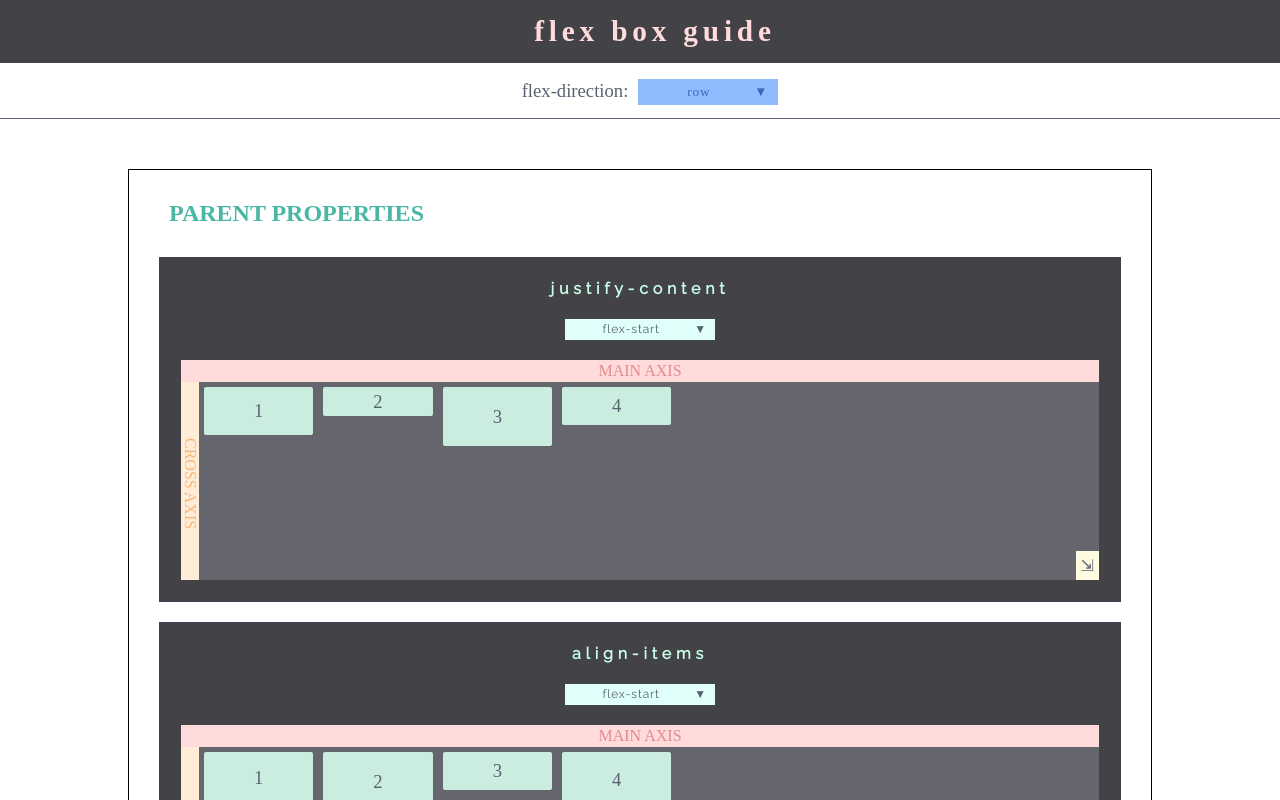
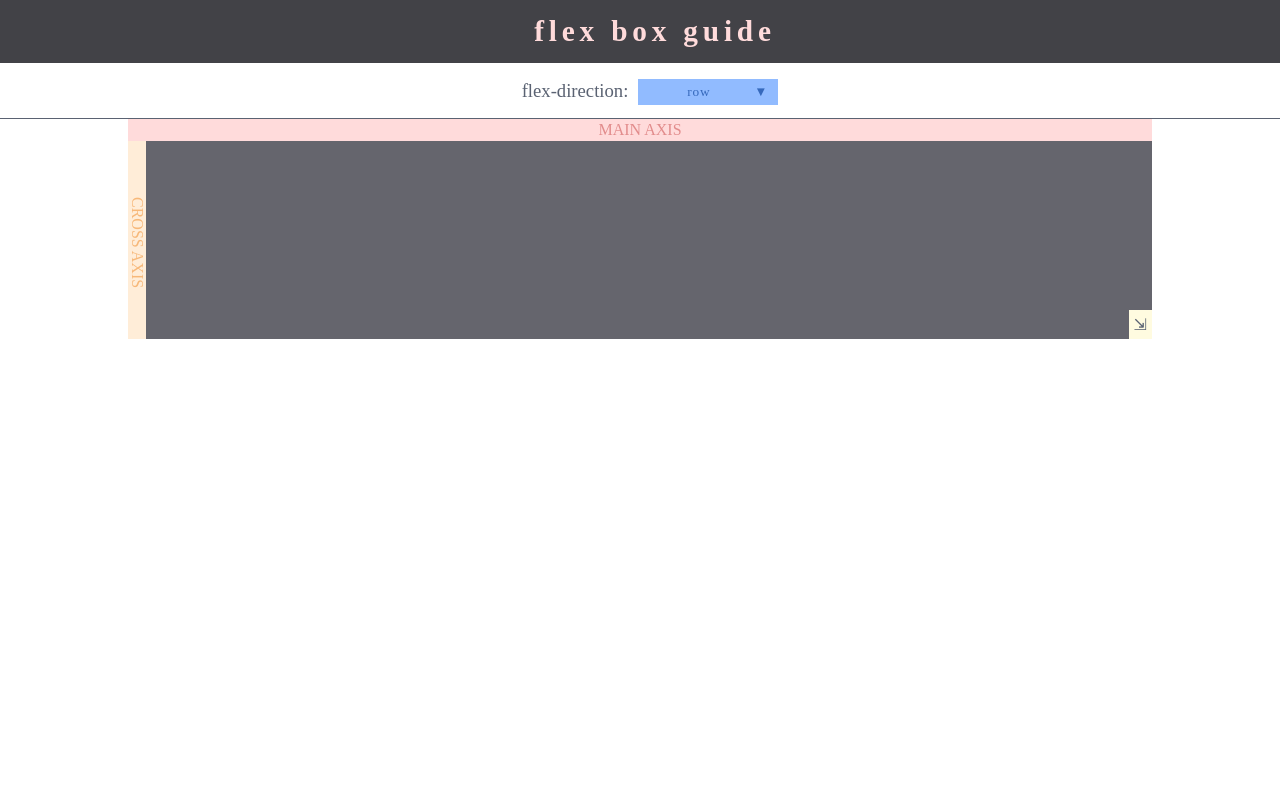
Before and after one commit to mlizchap/flex-box-guide, a React (Create React App) app: page / in a window 1280 px wide. Shown: the top 800 px of the page. Built offline with nearby package versions, Linux system fonts and the light colour scheme; a web font is replaced by a local one.

Commit message:
made the flex display box a reusable container

```diff
--- a/src/components/App.js
+++ b/src/components/App.js
@@ -2,7 +2,7 @@ import React, { Component } from 'react';
 import styled from 'styled-components';
 
 import FlexDirectionChange from './FlexDirectionChange';
-import ChildPropertiesSection from './_childPropertiesSection';
+import ChildPropSection from './ChildPropSection';
 import ParentPropertiesSection from './parentPropertiesSection';
 import { globalStyle } from '../globalStyle';
 import Header from './Header';
@@ -22,8 +22,8 @@ class App extends Component {
                     handleSelect={(selectedItem) => this.setState({direction: selectedItem})}
                 />
                 <ContentDisplay>
-                    <ParentPropertiesSection flexDirection={this.state.direction} />
-                    <ChildPropertiesSection flexDirection={this.state.direction}/>
+                    {/* <ParentPropertiesSection flexDirection={this.state.direction} /> */}
+                    <ChildPropSection flexDirection={this.state.direction}/>
 
                 </ContentDisplay>
             </div>
--- /dev/null
+++ b/src/components/ChildPropSection/index.js
@@ -0,0 +1,19 @@
+import React, { Component } from 'react';
+
+import FlexDisplayBox from '../FlexDisplayBox'
+
+class ChildPropSection extends Component {
+    constructor(props) {
+        super(props);
+        this.state = {  };
+    }
+    render() {
+        return (
+            <div>
+                <FlexDisplayBox {...this.props} />
+            </div>
+        );
+    }
+}
+
+export default ChildPropSection;
--- /dev/null
+++ b/src/components/FlexDisplayBox.js
@@ -0,0 +1,111 @@
+import React, { Component } from 'react';
+import styled from 'styled-components';
+
+// import FlexDisplayItem from './FlexDisplayItem';
+import resizable from './resizable';
+import { globalStyle } from '../globalStyle';
+// import FlexDisplayItem from './FlexDisplayItem';
+
+class FlexDisplayBox extends Component {
+    constructor(props) {
+        super(props);
+        this.state = {
+            flexDir: "row",
+            heights: [],
+        }
+    }
+    componentDidMount = () => {
+        this.setState({ heights: Array.from({length: 10}, (_, i) => this.getRandomValue(25, 75)) })
+    }
+    getRandomValue = (min,max) => {
+        return Math.floor(Math.random()*(max-min+1)+min);
+    }
+    render() {
+        return (
+            <React.Fragment>
+            <HorizantalAxis {...this.props}>
+                <div className="horizantalAxisContent">
+                    {(this.props.flexDirection === "row" || this.props.flexDirection === "row-reverse") ?
+                        <span>MAIN AXIS</span> : <span>CROSS AXIS</span>
+                    }
+
+                </div>
+            </HorizantalAxis>
+
+            <ItemContainerStyle {...this.props}>
+                <VerticalAxis {...this.props}>
+                    <div className="verticalAxisContent">
+                        {(this.props.flexDirection === "row" || this.props.flexDirection === "row-reverse") ?
+                            <span>CROSS AXIS</span> : <span>MAIN AXIS</span>
+                        }
+                    </div>
+                </VerticalAxis>
+
+                {/* <ItemListStyle {...this.props}>
+                    { Array.from({length: this.props.itemAmount}, (_, i) => {
+                        return (
+                            <FlexDisplayItem
+                                key={i}
+                                display={i+1}
+                                height={this.state.heights[i]}
+                            />
+                        )
+                    })}
+                </ItemListStyle> */}
+
+
+            </ItemContainerStyle>
+
+            </React.Fragment>
+        );
+    }
+}
+
+export default resizable(FlexDisplayBox);
+
+const ItemContainerStyle = styled.div`
+    display: flex;
+    width: 100%;
+    height: 100%;
+    overflow: scroll;
+    background-color: ${globalStyle.bgColorLight};
+`
+const ItemListStyle = styled.div`
+    display: flex;
+    flex-direction: ${props => props.flexDirection};
+    width: 100%;
+
+    // FLEX PROPERTIES
+    justify-content: ${props => props.flexProperties.justifyContent};
+    align-items: ${props => props.flexProperties.alignItems};
+    flex-wrap: ${props => props.flexProperties.flexWrap};
+    align-content: ${props => props.flexProperties.alignContent};
+`
+
+const HorizantalAxis = styled.div`
+    width: 100%;
+    background-color: ${props => (props.flexDirection === "row" || props.flexDirection === "row-reverse") ? globalStyle.mainAxisBgColor : globalStyle.crossAxisBgColor}
+    color: ${props => (props.flexDirection === "row" || props.flexDirection === "row-reverse") ? globalStyle.mainAxisColor : globalStyle.crossAxisColor}
+    padding: 2px 0;
+    font-family: ${globalStyle.titleFont};
+    .horizantalAxisContent {
+        text-align: center;
+    }
+`
+
+const VerticalAxis = styled.div`
+    background-color: ${props => (props.flexDirection === "column" || props.flexDirection === "column-reverse") ? globalStyle.mainAxisBgColor : globalStyle.crossAxisBgColor}
+    color: ${props => (props.flexDirection === "column" || props.flexDirection === "column-reverse") ? globalStyle.mainAxisColor : globalStyle.crossAxisColor}
+    display: flex;
+    flex-direction: row;
+    flex-grow: content;
+    height: 100%;
+    z-index: 1;
+    font-family: ${globalStyle.titleFont};
+    .verticalAxisContent {
+        text-align: center;
+        padding-top: 5px;
+        writing-mode: vertical-rl;
+        text-orientation: mixed;
+    }
+`
--- a/src/components/_childPropertiesSection/index.js
+++ b/src/components/_childPropertiesSection/index.js
@@ -75,10 +75,8 @@ class ChildPropertiesSection extends Component {
         };
     }
     updateNewValue = (selectedValue, title, letter) => {
-        console.log("Sel", title)
         this.setState(
-            { [title]: {...this.state[`${title}`], [letter]: (title === "flexBasis" || title === "alignSelf" ? selectedValue : parseInt(selectedValue))}},
-            () => console.log(this.state)
+            { [title]: {...this.state[`${title}`], [letter]: (title === "flexBasis" || title === "alignSelf" ? selectedValue : parseInt(selectedValue))}}
         )
     }
     render() {
--- a/src/components/parentPropertiesSection/index.js
+++ b/src/components/parentPropertiesSection/index.js
@@ -58,7 +58,6 @@ class ParentPropertiesSection extends Component {
          };
     }
     selectValue = (propertyValue, propertyName) => {
-        console.log(this.state)
         this.setState({ [propertyName]: propertyValue})
     }
     render() {
--- a/src/components/resizable.js
+++ b/src/components/resizable.js
@@ -51,8 +51,6 @@ export default (ChildComponent, divWidth) => {
         startResizing = (e) => {
             let maxPos = document.body.clientWidth - this.boxRef.current.offsetLeft;
 
-            console.log(this.getRandom())
-
 
             if (e.clientX < maxPos && e.clientX > 300) {
                 this.setState({
```
